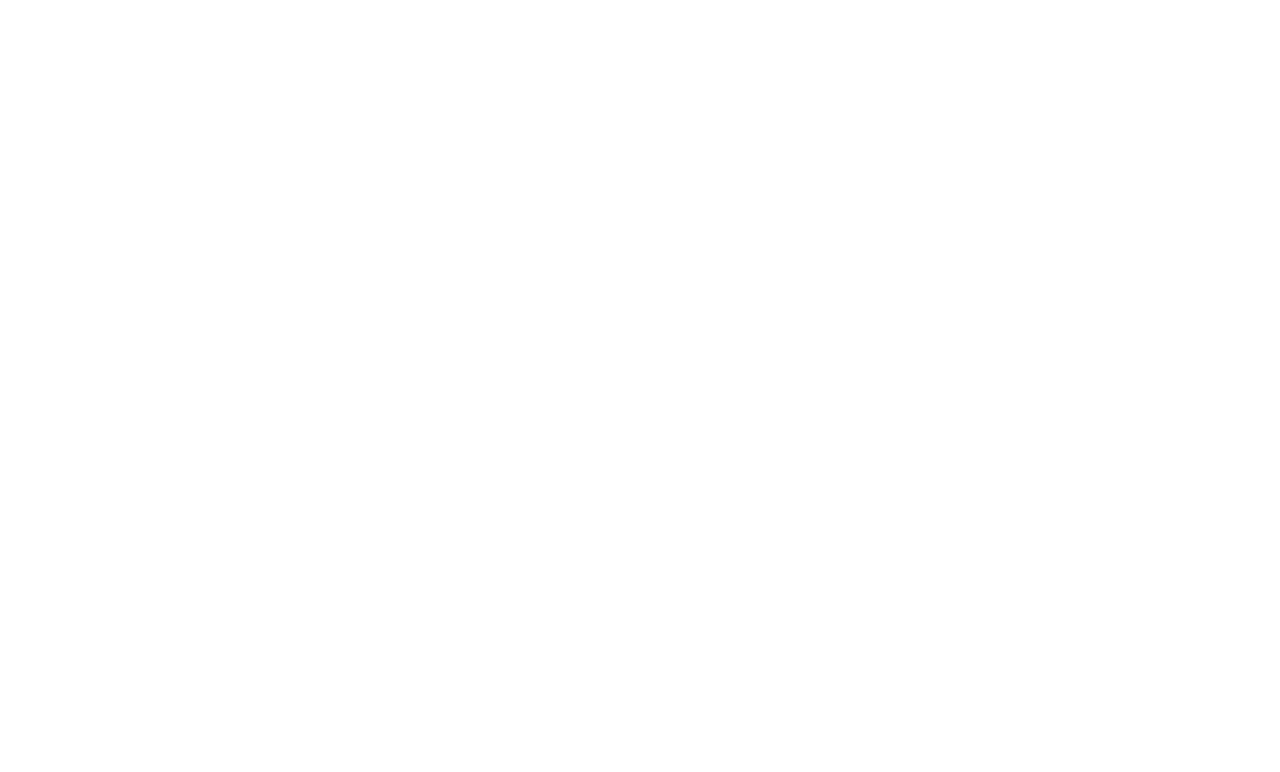
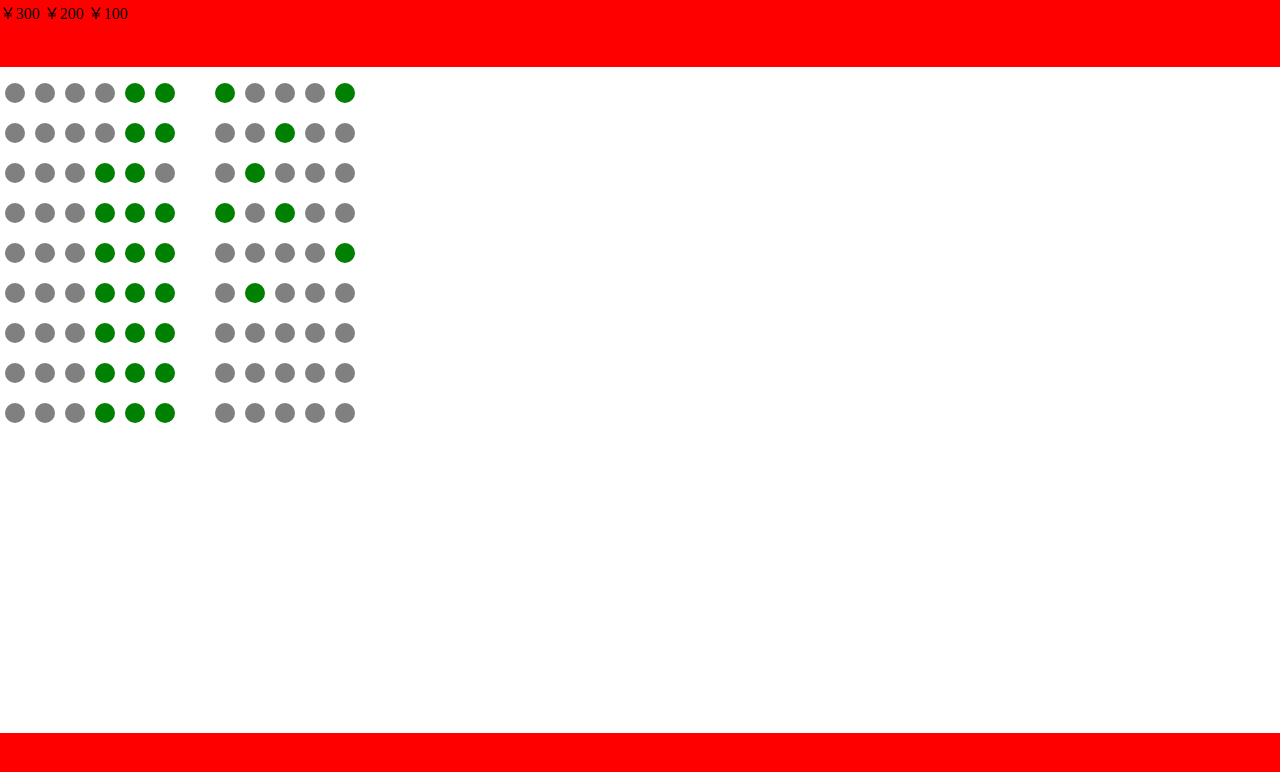
Before and after one commit to Cui0224/simpleapp, a React (Create React App) app in the folder simpleapp/: page / in a window 1280 px wide. Shown: the top 772 px of the page. Built offline with nearby package versions, Linux system fonts and the light colour scheme.

Commit message:
选座第一版本

```diff
--- a/simpleapp/src/App.js
+++ b/simpleapp/src/App.js
@@ -1,9 +1,10 @@
 import React from "react";
-
+import Pay from "./view/pay/pay.js";
 function App() {
   return (
     <div className="App">
       <header className="App-header"></header>
+      <Pay></Pay>
     </div>
   );
 }
--- /dev/null
+++ b/simpleapp/src/css/pay/pay.module.css
@@ -0,0 +1,51 @@
+li {
+  list-style: none;
+}
+ul {
+  padding: 0;
+  margin: 0;
+}
+.disable,
+.chooseable,
+.preselection {
+  display: inline-block;
+  width: 20px;
+  height: 20px;
+  border-radius: 50%;
+  margin: 0 5px;
+  cursor: pointer;
+}
+.chooseable {
+  background: green;
+}
+.disable {
+  background: gray;
+}
+.way {
+  display: inline-block;
+  width: 30px;
+}
+.preselection {
+  background: blue;
+}
+.choose_seat_header {
+  background-color: red;
+  flex: 0.1;
+}
+.choose_seat_content {
+  flex: 1;
+  overflow: hidden;
+}
+.choose_seat_footer {
+  flex: 0.1;
+  background-color: red;
+}
+.choose_seat_wrap {
+  display: flex;
+  flex-direction: column;
+  height: 100vh;
+}
+body {
+  padding: 0;
+  margin: 0;
+}
--- /dev/null
+++ b/simpleapp/src/view/pay/pay.js
@@ -0,0 +1,129 @@
+import React, { Component } from "react";
+import css from "../../css/pay/pay.module.css";
+export default class pay extends Component {
+  constructor(props) {
+    super(props);
+    this.state = {
+      seatList: [
+        {
+          price: 300,
+          seat: [
+            [1, 1, 1, 1, 0, 0, -1, 0, 1, 1, 1, 0],
+            [1, 1, 1, 1, 0, 0, -1, 1, 1, 0, 1, 1],
+            [1, 1, 1, 0, 0, 1, -1, 1, 0, 1, 1, 1],
+          ],
+        },
+        {
+          price: 200,
+          seat: [
+            [1, 1, 1, 0, 0, 0, -1, 0, 1, 0, 1, 1],
+            [1, 1, 1, 0, 0, 0, -1, 1, 1, 1, 1, 0],
+            [1, 1, 1, 0, 0, 0, -1, 1, 0, 1, 1, 1],
+          ],
+        },
+        {
+          price: 100,
+          seat: [
+            [1, 1, 1, 0, 0, 0, -1, 1, 1, 1, 1, 1],
+            [1, 1, 1, 0, 0, 0, -1, 1, 1, 1, 1, 1],
+            [1, 1, 1, 0, 0, 0, -1, 1, 1, 1, 1, 1],
+          ],
+        },
+      ],
+      chooseLenth: [],
+    };
+  }
+  choose(e) {
+    let { seatList } = this.state;
+    //  获取 位置信息 【价位，x,y】
+    var position = e.target
+      .getAttribute("state")
+      .split(",")
+      .map((item) => {
+        return Number(item);
+      });
+    // 所指位置的状态信息
+    var State = seatList[position[0]]["seat"][position[1]][position[2]];
+    // 状态为-1（-1为过道）时推出
+    if (State === -1) return;
+    //
+    this.setState({
+      seatList: (() => {
+        switch (State) {
+          case 0:
+            State = 2;
+            break;
+          case 2:
+            State = 0;
+            break;
+          default:
+        }
+        seatList[position[0]]["seat"][position[1]][position[2]] = State;
+        return seatList;
+      })(),
+    });
+  }
+  render() {
+    let { seatList } = this.state;
+    console.log(seatList);
+    let price = seatList.map((item) => {
+      return item["price"];
+    });
+    return (
+      <div className={css.choose_seat_wrap}>
+        {" "}
+        {/* 价格信息区 */}
+        <div className={css.choose_seat_header}>
+          {price.map((item, index) => {
+            return <span key={index}>￥{item} </span>;
+          })}
+        </div>
+        {/* 选座区 */}
+        <div className={css.choose_seat_content}>
+          <ul>
+            {seatList.map((group, g) => {
+              return (
+                <li key={g}>
+                  {group.seat.map((row, y) => {
+                    return (
+                      <p key={y + g}>
+                        {row.map((seat, x) => {
+                          if (seat === -1)
+                            return (
+                              <span className={css.way} key={x + g + y}>
+                                {" "}
+                              </span>
+                            );
+                          return (
+                            <span
+                              key={x + g + y}
+                              className={
+                                seat === 1
+                                  ? css.disable
+                                  : seat === 2
+                                  ? css.preselection
+                                  : css.chooseable
+                              }
+                              state={[g, y, x]}
+                              onClick={(e) => {
+                                this.choose(e);
+                              }}
+                            >
+                              {""}
+                            </span>
+                          );
+                        })}
+                      </p>
+                    );
+                  })}
+                </li>
+              );
+            })}
+          </ul>
+        </div>
+        {/* 确认购票 */}
+        <div className={css.choose_seat_footer}></div>
+      </div>
+    );
+  }
+}
```
